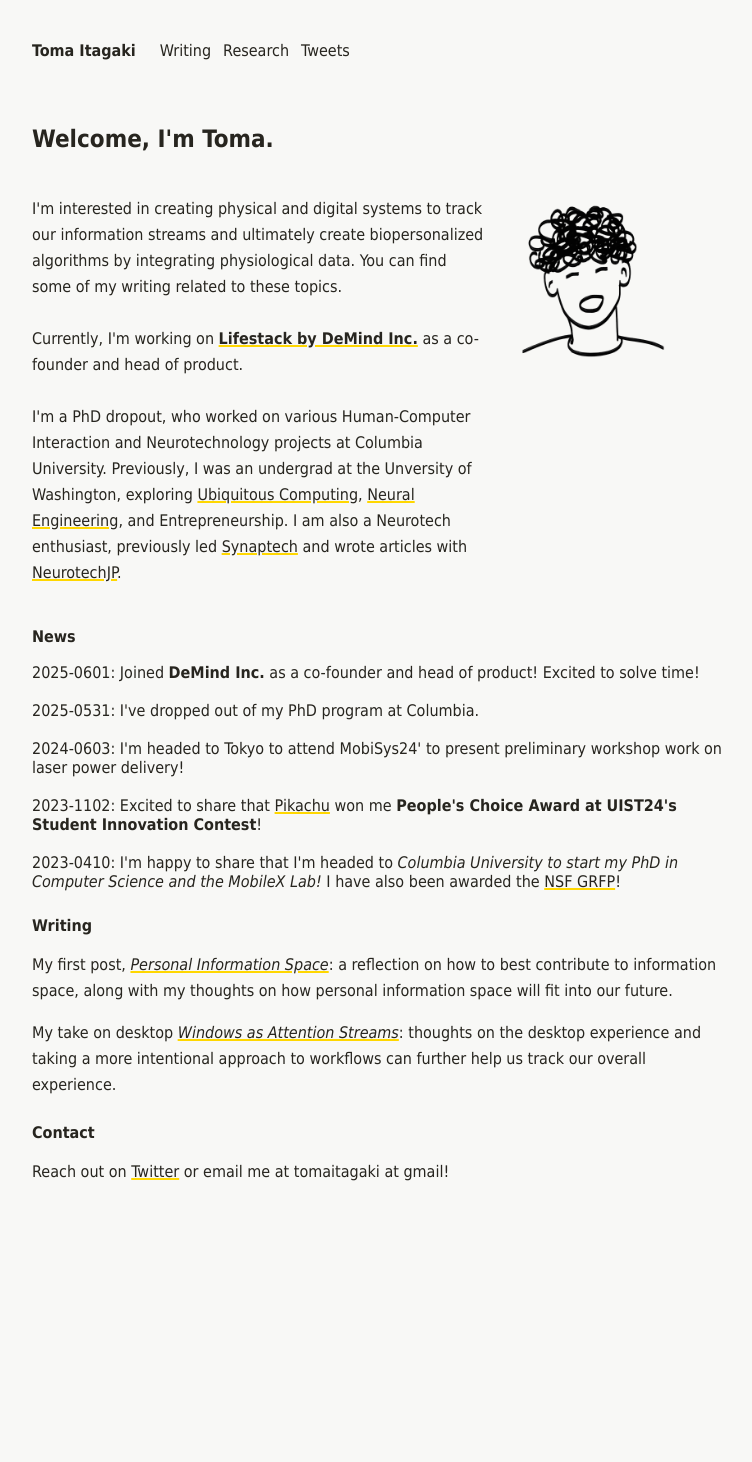
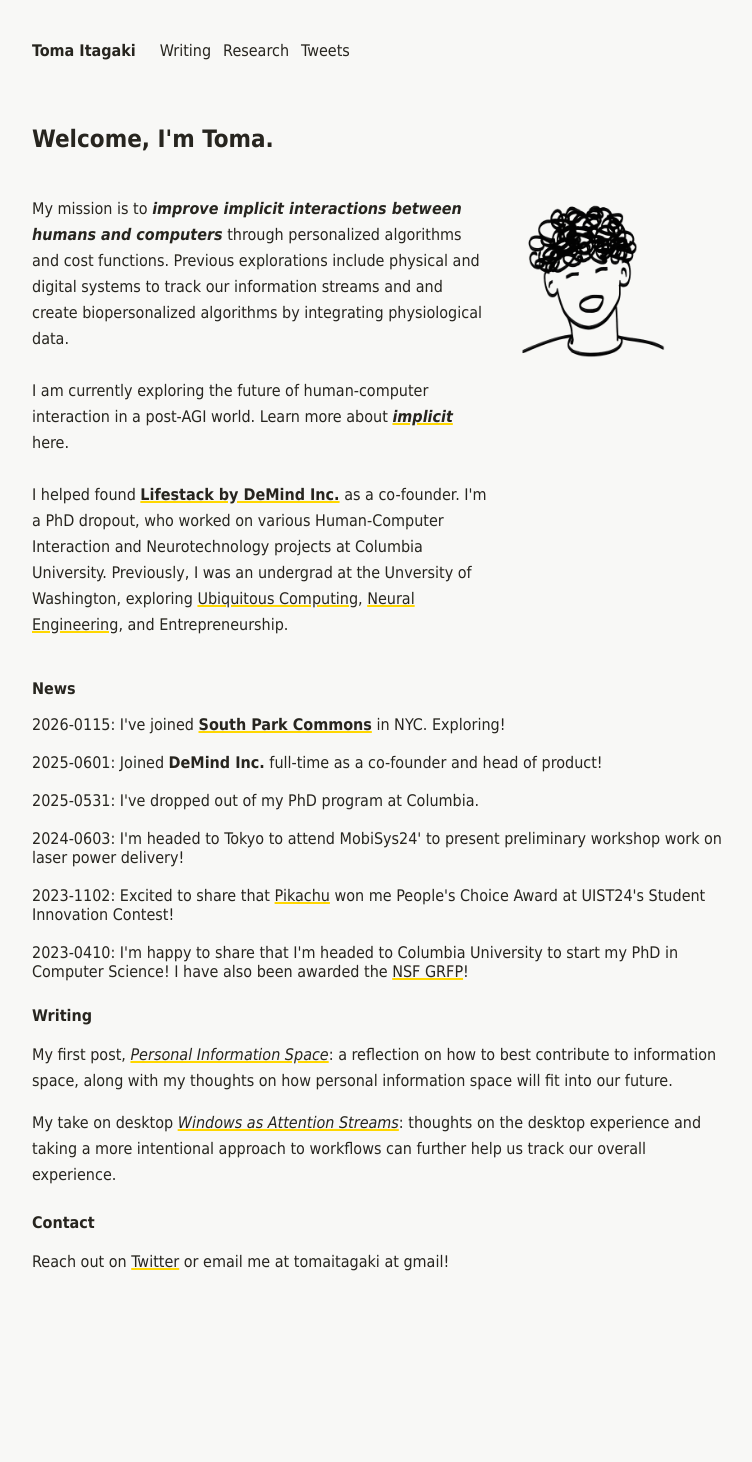
Before and after one commit to tomaitagaki/personal-website, a Jekyll site: the page built from index.html, in a window 1280 px wide. Shown: the whole page, without its empty margins (258-1010 px from the left). Built offline with Jekyll 4.4.1, drawn with Linux system fonts in a browser that asks for light colours; before the commit the page ends 1372 px from its top, so only the background shows below that.

Commit message:
Update homepage bio, news, and site description
- Rewrite bio to focus on implicit interactions mission
- Add South Park Commons news item
- Update site description to Chief AI & Research
- Clean up HTML formatting

Co-Authored-By: Claude Opus 4.6 <noreply@anthropic.com>

```diff
--- a/_config.yml
+++ b/_config.yml
@@ -1,6 +1,6 @@
 # Site settings
 title: "Toma Itagaki"
-description: "Personal website of Toma Itagaki - Co-founder and Head of Product at DeMind Inc., working on Lifestack"
+description: "Personal website of Toma Itagaki - exploring implicit interactions."
 url: "https://tomaitagaki.com"
 baseurl: ""
 
--- a/index.html
+++ b/index.html
@@ -2,61 +2,94 @@
 title: "Toma Itagaki"
 description: "Personal website of Toma Itagaki - Co-founder and Head of Product at DeMind Inc., working on Lifestack"
 ---
+
 <div class="overlay">
     <h1>Welcome, I'm Toma.</h1>
     <div class="split">
-                        <p>I'm interested in creating physical and digital systems to track our information streams and ultimately create
-                            biopersonalized algorithms by integrating physiological data.
-                            You can find some of my writing related to these topics.
-                            <br><br>
-                            Currently, I'm working on <a href="https://lifestack.ai"><b>Lifestack by DeMind Inc.</b></a> as a co-founder and head of product.
-                            <br><br>
-                            I'm a PhD dropout, who worked on various Human-Computer Interaction and Neurotechnology projects at Columbia University. Previously, I was an undergrad at the Unversity of Washington, exploring <a href="https://ubicomplab.cs.washington.edu/">Ubiquitous Computing</a>, <a href="https://neural.cs.washington.edu/">Neural
-                            Engineering</a>, and Entrepreneurship. I am also a Neurotech enthusiast, previously led <a href="https://synaptechuw.org/">Synaptech</a> and wrote articles with <a href="https://www.neurotechjp.com/">NeurotechJP</a>.
+        <p>
+            My mission is to <em><b>improve implicit interactions between humans and
+            computers</b></em> through personalized algorithms and cost functions.
+            Previous explorations include physical and digital systems to track
+            our information streams and and create biopersonalized algorithms by
+            integrating physiological data.
+            <br /><br />
+            I am currently exploring the future of human-computer interaction in
+            a post-AGI world. Learn more about <a href="/writing/personal-information-space/"
+                ><em><b>implicit</b></em></a> here.
+            <br /><br />
+            I helped found <a href="https://lifestack.ai"><b>Lifestack by DeMind Inc.</b></a>
+            as a co-founder.
+            I'm a PhD dropout, who worked on various Human-Computer Interaction
+            and Neurotechnology projects at Columbia University. Previously, I
+            was an undergrad at the Unversity of Washington, exploring
+            <a href="https://ubicomplab.cs.washington.edu/"
+                >Ubiquitous Computing</a
+            >,
+            <a href="https://neural.cs.washington.edu/">Neural Engineering</a>,
+            and Entrepreneurship.
         </p>
-                        <img src="/public/toma_demind_doodle_profile_pic_transparent.png" alt="toma_headshot">
+        <img
+            src="/public/toma_demind_doodle_profile_pic_transparent.png"
+            alt="toma_headshot"
+        />
     </div>
 </div>
 
 <div class="overlay">
     <h2>News</h2>
-                2025-0601: Joined <b>DeMind Inc.</b> as a co-founder and head of product! Excited to solve time!
-                <br><br>
+    2026-0115: I've joined <a href=https://www.southparkcommons.com/><b>South Park Commons</b></a> in NYC. Exploring! <br /><br />
+    2025-0601: Joined <b>DeMind Inc.</b> full-time as a co-founder and head of product!
+    <br /><br />
     2025-0531: I've dropped out of my PhD program at Columbia.
-                <br><br>
-                2024-0603: I'm headed to Tokyo to attend MobiSys24' to present preliminary workshop work on laser power delivery!
-                <br><br>
-                2023-1102: Excited to share that <a href="https://twitter.com/tomaitagaki/status/1720148603778527495">Pikachu</a> won me <b>People's Choice Award at UIST24's Student Innovation Contest</b>!
-                <br><br>
-                2023-0410: I'm happy to share that I'm headed to <i>Columbia University to start my PhD in Computer Science and the MobileX Lab!</i>
-                I have also been awarded the <a href="https://www.nsfgrfp.org/">NSF GRFP</a>!
+    <br /><br />
+    2024-0603: I'm headed to Tokyo to attend MobiSys24' to present preliminary
+    workshop work on laser power delivery!
+    <br /><br />
+    2023-1102: Excited to share that
+    <a href="https://twitter.com/tomaitagaki/status/1720148603778527495"
+        >Pikachu</a
+    >
+    won me People's Choice Award at UIST24's Student Innovation Contest!
+    <br /><br />
+    2023-0410: I'm happy to share that I'm headed to
+    Columbia University to start my PhD in Computer Science!
+    I have also been awarded the
+    <a href="https://www.nsfgrfp.org/">NSF GRFP</a>!
 </div>
 
 <div class="overlay">
     <h2>Writing</h2>
     <p>
-                    My first post, <a href="/writing/personal-information-space/"><em>Personal Information Space</em></a>:
-                    a reflection on how to best contribute to information space, along with my thoughts on how
-                    personal information space will fit into our future.
+        My first post,
+        <a href="/writing/personal-information-space/"
+            ><em>Personal Information Space</em></a
+        >: a reflection on how to best contribute to information space, along
+        with my thoughts on how personal information space will fit into our
+        future.
     </p>
     <p>
-                    My take on desktop <a href="/writing/computer-windows-as-attention-streams/"><em>Windows as Attention Streams</em></a>:
-                    thoughts on the desktop experience and taking a more intentional approach to workflows can
-                    further help us track our overall experience.
+        My take on desktop
+        <a href="/writing/computer-windows-as-attention-streams/"
+            ><em>Windows as Attention Streams</em></a
+        >: thoughts on the desktop experience and taking a more intentional
+        approach to workflows can further help us track our overall experience.
     </p>
 
     <h2>Contact</h2>
-                    <p>Reach out on <a href="https://twitter.com/tomaitagaki">Twitter</a> or email me at tomaitagaki at gmail!</p>
+    <p>
+        Reach out on <a href="https://twitter.com/tomaitagaki">Twitter</a> or
+        email me at tomaitagaki at gmail!
+    </p>
 </div>
 
 <div class="overlay">
-                <br>
-                <br>
-                <br>
-                <br>
-                <br>
-                <br>
-                <br>
-                <br>
-                <br>
+    <br />
+    <br />
+    <br />
+    <br />
+    <br />
+    <br />
+    <br />
+    <br />
+    <br />
 </div>
```
Lines whose indentation alone changed are shown as unchanged.
